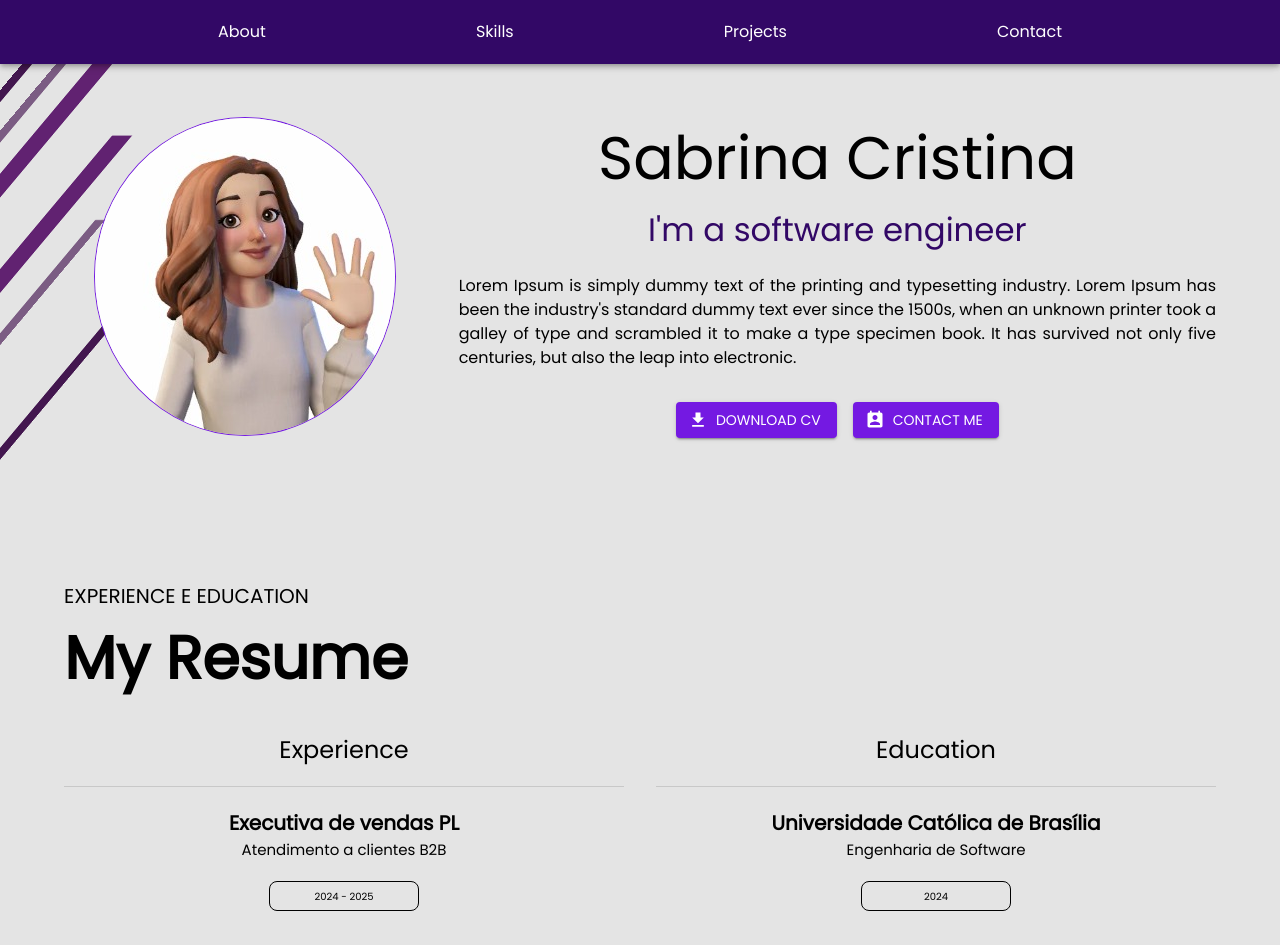
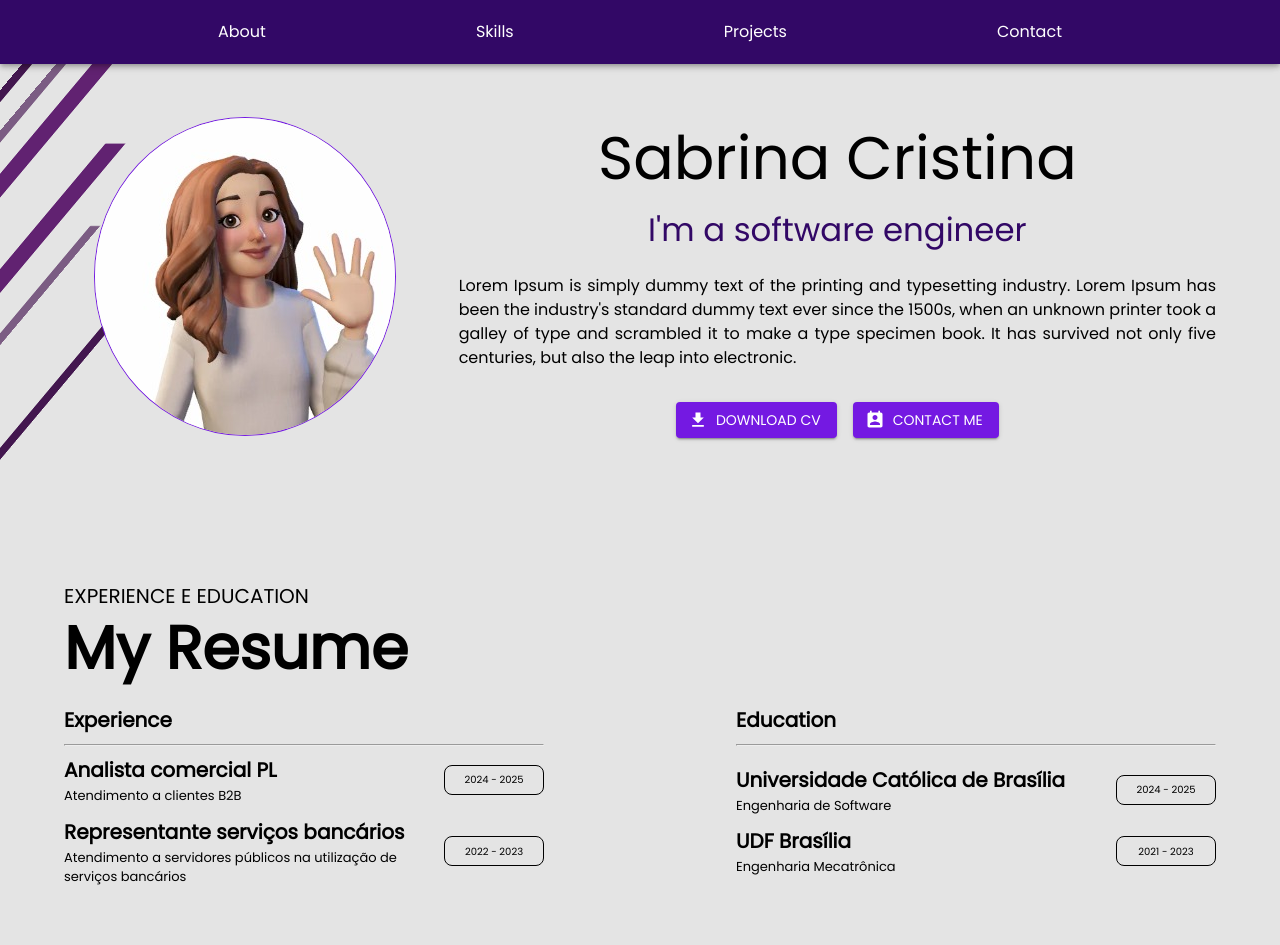
Before and after one commit to sabcriss/my-portifolio, a React (Vite) app: page / in a window 1280 px wide. Shown: the top 945 px of the page. After the commit the page ends 917 px from the top, so only its background shows below. Built offline with nearby package versions, Linux system fonts and the light colour scheme.

Commit message:
Update skills section

```diff
--- a/src/pages/Home/sections/Skills/skills.tsx
+++ b/src/pages/Home/sections/Skills/skills.tsx
@@ -1,6 +1,6 @@
 import React from "react";
-import { Container, Typography, Grid, Box, Divider } from "@mui/material";
-import { styled } from "@mui/material/styles";
+import { Container, Typography, Grid, Box } from "@mui/material";
+import { styled } from "@mui/material";
 
 const StyledBox = styled(Box)({
   border: "1px solid black",
@@ -9,86 +9,78 @@ const StyledBox = styled(Box)({
   display: "flex",
   alignItems: "center",
   justifyContent: "center",
-  width: "150px",
-  height: "30px",
-  margin: "10px 0",
+  width: "150px",  // Defina um tamanho fixo
+  height: "30px",   // Tamanho fixo também para altura
+  margin: "10px 0",  // Espaçamento entre os boxes
 });
 
 const Skills = () => {
   return (
     <Container sx={{ padding: "20px" }}>
-      {/* Título principal */}
-      <Typography
-        variant="h6"
-        sx={{
-          textAlign: { xs: "center", md: "left" }, // Centralizado no mobile, alinhado à esquerda no desktop
-          marginBottom: "10px",
-        }}
-      >
-        EXPERIENCE E EDUCATION
-      </Typography>
-      <Typography
-        variant="h2"
-        fontWeight="bold"
-        sx={{
-          textAlign: { xs: "center", md: "left" }, // Centralizado no mobile, alinhado à esquerda no desktop
-          marginBottom: "40px",
-        }}
-      >
-        My Resume
-      </Typography>
+      <div>
+        <Typography variant="h6">EXPERIENCE E EDUCATION</Typography>
+        <Typography variant="h2" fontWeight="bold">My Resume</Typography>
+      </div>
 
-      {/* Container principal responsivo */}
-      <Grid container spacing={4}>
-        {/* Seção de Experiência */}
-        <Grid item xs={12} md={6}>
-          <Typography variant="h5" align="center" sx={{ marginBottom: "20px" }}>Experience</Typography>
-          <Divider sx={{ marginBottom: "20px" }} />
-          <Box sx={{ textAlign: "center" }}>
-            <Typography variant="h6" fontWeight="bold">Executiva de vendas PL</Typography>
-            <Typography sx={{ fontSize: "15px", marginBottom: "10px" }}>Atendimento a clientes B2B</Typography>
-            <Box sx={{ display: "flex", justifyContent: "center" }}>
-              <StyledBox>
+      <div style={{ display: "flex", justifyContent: "space-between", paddingTop: "20px" }}>
+        <Grid container item xs={5}>
+          <div style={{ width: '100%' }}>
+            <Typography variant="h6" fontWeight="bold">Experience</Typography>
+            <hr />
+          </div>
+          <Grid item xs={12} style={{ gap: "20px" }}>
+            <div style={{ display: "flex", justifyContent: "space-between", alignItems: "center", paddingBottom: "10px" }}>
+              <div>
+                <Typography variant="h6" fontWeight="bold">Analista comercial PL</Typography>
+                <Typography sx={{ fontSize: "13px" }}>Atendimento a clientes B2B</Typography>
+              </div>
+
+              <StyledBox sx={{ maxWidth: "100px" }}>
                 <Typography sx={{ fontSize: "10px" }}>2024 - 2025</Typography>
               </StyledBox>
-            </Box>
-          </Box>
-          <Box sx={{ textAlign: "center", marginTop: "20px" }}>
-            <Typography variant="h6" fontWeight="bold">Representante serviços bancários</Typography>
-            <Typography sx={{ fontSize: "15px", marginBottom: "10px" }}>Atendimento a clientes B2B</Typography>
-            <Box sx={{ display: "flex", justifyContent: "center" }}>
-              <StyledBox>
-                <Typography sx={{ fontSize: "10px" }}>2023 - 2025</Typography>
+            </div>
+
+            <div style={{ display: "flex", justifyContent: "space-between", alignItems: "center", paddingBottom: "10px"}}>
+              <div>
+                <Typography variant="h6" fontWeight="bold">Representante serviços bancários</Typography>
+                <Typography sx={{ fontSize: "13px" }}>Atendimento a servidores públicos na utilização de serviços bancários</Typography>
+              </div>
+              <StyledBox sx={{ maxWidth: "100px" }}>
+                <Typography sx={{ fontSize: "10px" }}>2022 - 2023</Typography>
               </StyledBox>
-            </Box>
-          </Box>
+            </div>
+          </Grid>
         </Grid>
 
-        {/* Seção de Educação */}
-        <Grid item xs={12} md={6}>
-          <Typography variant="h5" align="center" sx={{ marginBottom: "20px" }}>Education</Typography>
-          <Divider sx={{ marginBottom: "20px" }} />
-          <Box sx={{ textAlign: "center" }}>
-            <Typography variant="h6" fontWeight="bold">Universidade Católica de Brasília</Typography>
-            <Typography sx={{ fontSize: "15px", marginBottom: "10px" }}>Engenharia de Software</Typography>
-            <Box sx={{ display: "flex", justifyContent: "center" }}>
-              <StyledBox>
-                <Typography sx={{ fontSize: "10px" }}>2024</Typography>
+        {/* Segunda parte - Education */}
+        <Grid container item xs={5}>
+          <div style={{ width: '100%' }}>
+            <Typography variant="h6" fontWeight="bold">Education</Typography>
+            <hr />
+          </div>
+          <Grid item xs={12}>
+            <div style={{ display: "flex", justifyContent: "space-between", alignItems: "center", paddingBottom: "10px" }}>
+              <div>
+                <Typography variant="h6" fontWeight="bold">Universidade Católica de Brasília</Typography>
+                <Typography sx={{ fontSize: "13px" }}>Engenharia de Software</Typography>
+              </div>
+              <StyledBox sx={{ maxWidth: "100px" }}>
+                <Typography sx={{ fontSize: "10px" }}>2024 - 2025</Typography>
               </StyledBox>
-            </Box>
-          </Box>
-          <Box sx={{ textAlign: "center", marginTop: "20px" }}>
-            <Typography variant="h6" fontWeight="bold">UDF Brasília</Typography>
-            <Typography sx={{ fontSize: "15px", marginBottom: "10px" }}>Engenharia Mecatrônica</Typography>
-            <Box sx={{ display: "flex", justifyContent: "center" }}>
-              <StyledBox>
-                <Typography sx={{ fontSize: "10px" }}>2022</Typography>
+            </div>
+            <div style={{ display: "flex", justifyContent: "space-between", alignItems: "center", paddingBottom: "10px" }}>
+              <div>
+                <Typography variant="h6" fontWeight="bold">UDF Brasília</Typography>
+                <Typography sx={{ fontSize: "13px" }}>Engenharia Mecatrônica</Typography>
+              </div>
+              <StyledBox sx={{ maxWidth: "100px" }}>
+                <Typography sx={{ fontSize: "10px" }}>2021 - 2023</Typography>
               </StyledBox>
-            </Box>
-          </Box>
+            </div>
+          </Grid>
         </Grid>
-      </Grid>
-    </Container>
+      </div>
+    </Container >
   );
 };
 
```
